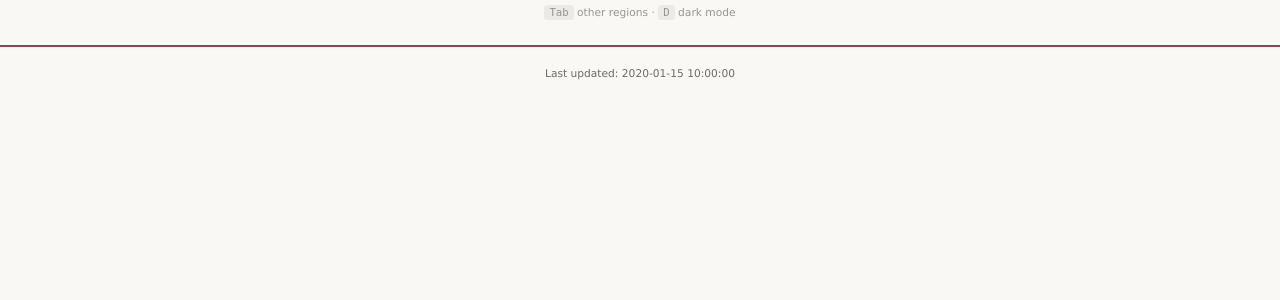
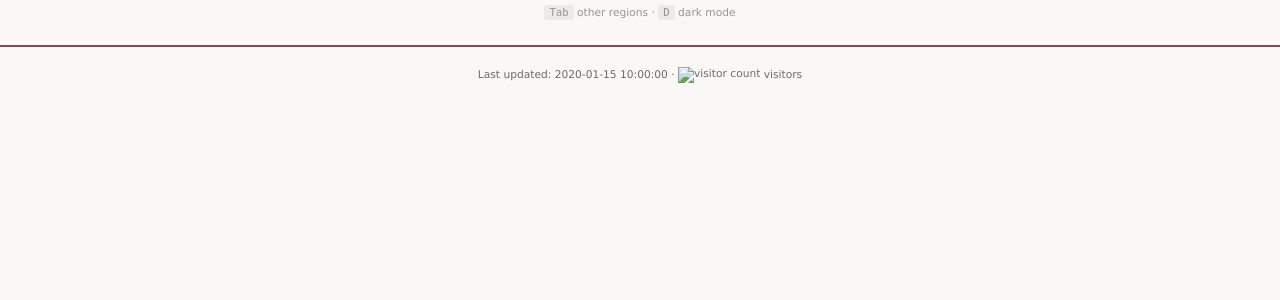
Before and after one commit to xxplozive/knightly-read, a Flask app: template templates/index.html in a window 1280 px wide. Shown: the part 66-366 px from the top of the page. Run offline with Flask 3, Linux system fonts and the light colour scheme; the template is opened without the code that fills it: most values are stand-ins (such as "Sample title", 1, 10 or a date in 2020); some libraries are stand-ins or nearby versions.

Commit message:
Add visitor counter to footer using GoatCounter SVG badge
Co-Authored-By: Claude Opus 4.5 <noreply@anthropic.com>

```diff
--- a/templates/index.html
+++ b/templates/index.html
@@ -819,7 +819,11 @@
     </main>
 
     <footer class="footer">
-        Last updated: {{ generated_at }}
+        Last updated: {{ generated_at }} ·
+        <img src="https://knightlyread.goatcounter.com/counter/.svg"
+             alt="visitor count"
+             style="vertical-align: middle; height: 14px;">
+        visitors
     </footer>
 
     <script data-goatcounter="https://knightlyread.goatcounter.com/count"
```
